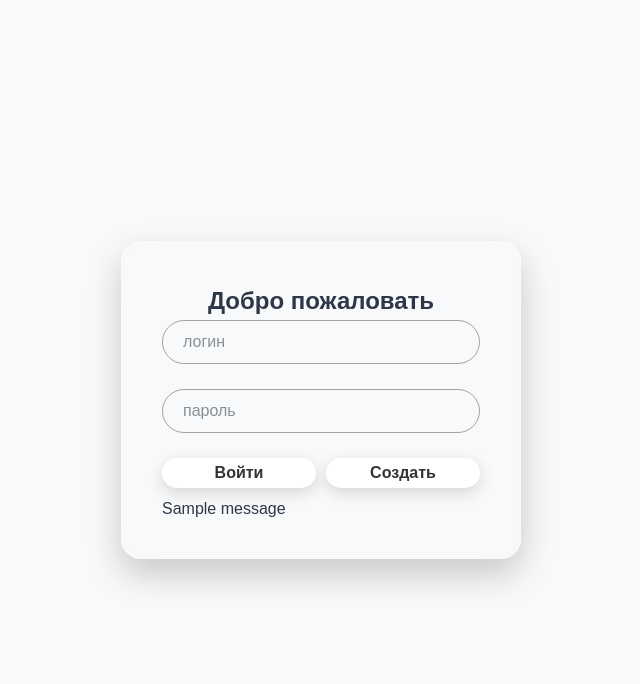
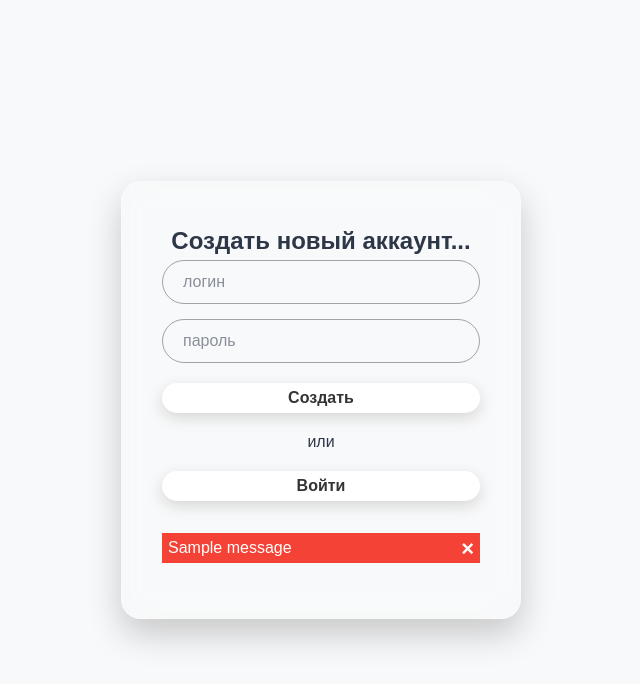
Before and after one commit to olegkrivoruchko93/OpenToDo, a Flask app: page /register in a window 1280 px wide. Shown: the top 684 px of the page, without its empty margins (319-959 px from the left). Run offline with Flask 3, Linux system fonts and the light colour scheme; one stand-in notice (Sample message) is shown.

Commit message:
css and html

```diff
--- a/app.py
+++ b/app.py
@@ -1,8 +1,8 @@
 from flask import Flask, render_template, session, redirect, url_for, request, flash
 from flask_login import LoginManager, UserMixin, login_user, login_required, logout_user, current_user
 from flask_sqlalchemy import SQLAlchemy
-from sqlalchemy import Integer, String, event, ForeignKey
-from sqlalchemy.orm import DeclarativeBase, Mapped, mapped_column
+from sqlalchemy import String, event, ForeignKey
+from sqlalchemy.orm import Mapped, mapped_column
 from werkzeug.security import generate_password_hash, check_password_hash
 import uuid
 
@@ -14,7 +14,7 @@ app.config["SQLALCHEMY_TRACK_MODIFICATIONS"] = False
 login_manager = LoginManager(app)
 login_manager.init_app(app)
 login_manager.login_view = 'login'          # redirect here if not logged in
-login_manager.login_message = 'Please log in to access this page.'
+login_manager.login_message = 'Необходимо авторизоваться'
 
 db = SQLAlchemy(app)
 
@@ -59,15 +59,19 @@ def register():
         username = request.form["username"]
         password = request.form["password"]
         user = User.query.filter_by(username=username).first()
-        if not user:
+        if user:
+            flash('Пользователь с таким логином уже есть', 'error')
+            return redirect(url_for('register'))
+        else:
             new_user = User(username=username)
             new_user.set_password(password)
             db.session.add(new_user)
             db.session.commit()
             session['username'] = username
-        return redirect(url_for('index'))
+            return redirect(url_for('index'))
     elif request.method == 'GET':
-        return render_template("auth.html")
+        return render_template("register.html")
+
 
 @app.route("/login", methods=['GET', 'POST'])
 def login():
@@ -83,14 +87,14 @@ def login():
             return redirect(url_for('index'))
         else:
             flash('Invalid credentials. Please try again.', 'error')
-            return render_template("auth.html")
+            return render_template("login.html")
     elif request.method == 'GET':
-        return render_template("auth.html")
+        return render_template("login.html")
 
 @app.route("/")
 @login_required
 def index():
-    return render_template("home.html", username=current_user.username, tasks=current_user.tasks)
+    return render_template("index.html", username=current_user.username, tasks=current_user.tasks)
 
 @app.route("/add", methods=['POST'])
 @login_required
--- a/static/css/style.css
+++ b/static/css/style.css
@@ -84,7 +84,7 @@ h2 {
 /* ---------- Поля ввода ---------- */
 .input-group {
   position: relative;
-  margin-bottom: 25px;
+  margin-bottom: 15px;
 }
 
 .input-group input {
@@ -118,7 +118,7 @@ h2 {
 /* ---------- Кнопки ---------- */
 .btn-login,
 .btn-register {
-  width: 50%;
+  width: 100%;
   padding: 6px;
   background: #fff;
   border: none;
@@ -133,10 +133,49 @@ h2 {
 
 .button-group {
   display: flex;
+  justify-content: center;
   gap: 10px;
+  margin-top: 20px;
+  margin-bottom: 20px;
 }
 
 /*--------------*/
 .message-container {
   padding: 6px;
+  margin-top: 20px;
+}
+
+/* The alert message box */
+.alert {
+  padding: 6px;
+  background-color: #f44336;
+  color: white;
+  opacity: 1;
+  transition: opacity 0.6s;
+  margin-bottom: 15px;
+}
+
+.alert.success {
+  background-color: #04aa6d;
+}
+.alert.info {
+  background-color: #2196f3;
+}
+.alert.warning {
+  background-color: #ff9800;
+}
+
+.closebtn {
+  margin-left: 15px;
+  color: white;
+  font-weight: bold;
+  float: right;
+  font-size: 22px;
+  line-height: 20px;
+  cursor: pointer;
+  transition: 0.3s;
+}
+
+.closebtn:hover {
+  color: black;
 }/*# sourceMappingURL=style.css.map */
--- a/static/css/style.scss
+++ b/static/css/style.scss
@@ -90,7 +90,8 @@ h2 {
 /* ---------- Поля ввода ---------- */
 .input-group {
   position: relative;
-  margin-bottom: 25px;
+  margin-bottom: 15px;
+  padding: 5px;
 }
 
 .input-group input {
@@ -121,9 +122,9 @@ h2 {
 }
 
 /* ---------- Кнопки ---------- */
-.btn-login,
-.btn-register {
-  width: 50%;
+.btn-login {
+  display: flex;
+  width: 100%;
   padding: 6px;
   background: #fff;
   border: none;
@@ -138,10 +139,47 @@ h2 {
 
 .button-group {
   display: flex;
+  justify-content: center;
   gap: 10px;
+  margin-top: 20px;
+  margin-bottom: 20px;
 }
 
-/*--------------*/
-.message-container {
+.register-link {
   padding: 6px;
 }
+
+/* The alert message box */
+.alert {
+  padding: 6px;
+  background-color: #f44336;
+  color: white;
+  opacity: 1;
+  transition: opacity 0.6s;
+  margin-bottom: 15px;
+}
+
+.alert.success {
+  background-color: #04aa6d;
+}
+.alert.info {
+  background-color: #2196f3;
+}
+.alert.warning {
+  background-color: #ff9800;
+}
+
+.closebtn {
+  margin-left: 15px;
+  color: white;
+  font-weight: bold;
+  float: right;
+  font-size: 22px;
+  line-height: 20px;
+  cursor: pointer;
+  transition: 0.3s;
+}
+
+.closebtn:hover {
+  color: black;
+}
--- /dev/null
+++ b/static/js/alerts.js
@@ -0,0 +1,10 @@
+var close = document.getElementsByClassName("closebtn");
+var i;
+
+for (i = 0; i < close.length; i++) {
+  close[i].onclick = function(){
+    var div = this.parentElement;
+    div.style.opacity = "0";
+    setTimeout(function(){ div.style.display = "none"; }, 600);
+  }
+}
--- a/templates/auth.html
+++ /dev/null
@@ -1,49 +0,0 @@
-{% extends "base.html" %}
-{% block content %}
-  <div class="login-page">
-    <div class="login-container">
-      <form id="auth-form">
-        <h2>Добро пожаловать</h2>
-        <div class="input-group">
-          <input type="text" id="username" name="username" placeholder="логин" class="input-field" />
-        </div>
-        <div class="input-group">
-          <input type="password" id="password" name="password" placeholder="пароль" class="input-field" />
-        </div>
-        <div class="button-group">
-          <button type="button" data-action="login" class="btn-login">Войти</button>
-          <button type="button" data-action="register" class="btn-register">Создать</button>
-        </div>
-        <p class="message-container">
-          {% with messages = get_flashed_messages(with_categories=true) %}
-            {% if messages %}
-              <div class="flash-messages">
-                {% for category, message in messages %}
-                  <div class="alert alert-{{ category }}">{{ message }}</div>
-                {% endfor %}
-              </div>
-            {% endif %}
-          {% endwith %}
-        </p>
-      </form>
-    </div>
-  </div>
-  <script>
-    document.getElementById("auth-form").addEventListener('click', function(e) {
-        const button = e.target.closest('[data-action]');
-        if (button) {
-            const action = button.getAttribute('data-action');
-            let form = document.getElementById("auth-form");
-
-            if (action === 'login') {
-                form.action = "{{ url_for('login') }}";
-                form.method = "post";
-            } else if (action === 'register') {
-                form.action = "{{ url_for('register') }}";
-                form.method = "post";
-            }
-            form.submit();
-        }
-    });
-  </script>
-{% endblock %}
--- a/templates/base.html
+++ b/templates/base.html
@@ -17,7 +17,7 @@
   <body class="main-layout">
     {% block content %}
     {% endblock %}
-    {% block footer %}
-    {% endblock %}
+    {% block footer %}{% endblock %}
+    <script src="{{ url_for('static', filename='js/alerts.js') }}"></script>
   </body>
 </html>
--- /dev/null
+++ b/templates/register.html
@@ -0,0 +1,36 @@
+{% extends "base.html" %}
+{% block content %}
+  <div class="login-page">
+    <div class="login-container">
+      <form id="auth-form" action="{{ url_for('register') }}" method="POST">
+        <h2>Создать новый аккаунт...</h2>
+        <div class="input-group">
+          <input type="text" id="username" name="username" placeholder="логин" class="input-field" />
+        </div>
+        <div class="input-group">
+          <input type="password" id="password" name="password" placeholder="пароль" class="input-field" />
+        </div>
+        <div class="button-group">
+          <button type="submit" class="btn-register">Создать</button>
+        </div>
+      </form>
+        <p style="text-align: center;">или</p>
+      <form action="{{ url_for('login') }}">
+        <div class="button-group">
+          <button type="submit" class="btn-login">Войти</button>
+        </div>
+      </form>
+      <p class="message-container">
+        {% with messages = get_flashed_messages(with_categories=true) %}
+          {% if messages %}
+            <div class="flash-messages">
+              {% for category, message in messages %}
+                <div class="alert alert-{{ category }}">{{ message }}<span class="closebtn">&times;</span></div>
+              {% endfor %}
+            </div>
+          {% endif %}
+        {% endwith %}
+      </p>
+    </div>
+  </div>
+{% endblock %}
```
Also changed, not shown: templates/login.html (added, +29 -0 lines), instance/mydatabase.db, templates/index.html (renamed from templates/home.html).
